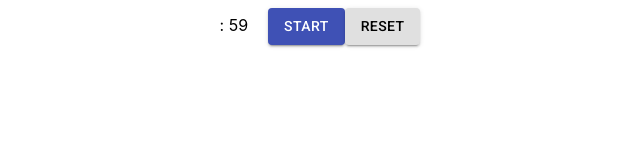
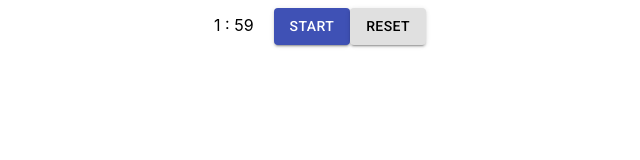
Before and after one commit to YuliaBl/timer_microtask_typescript_skillcrus, a React (Create React App) app: page / in a window 1280 px wide. Shown: the top 160 px of the page, without its empty margins (320-960 px from the left). Built offline with nearby package versions, Linux system fonts and the light colour scheme.

Commit message:
добавлены минуты/ таймер работает

```diff
--- a/src/Components/Timer.tsx
+++ b/src/Components/Timer.tsx
@@ -5,15 +5,33 @@ import Button from "@material-ui/core/Button";
 
 export const Timer: React.FC = () => {
   const [seconds, setSeconds] = useState<number>(59)
-  // const [minutes, setMinutes] = useState<number>(1);
+  const [minutes, setMinutes] = useState<number>(1);
   const [isCount, setIsCount] = useState<boolean>(false);
 
+  // const zeroPoint = (): number =>
+
+  const helpReset = (): void => {
+    setSeconds(59);
+    setMinutes(1);
+    setIsCount(false);
+  }
+
   const secondsCounter = () => {
-    // не понимаю какой ту должен быть тип, void нарушает работу очистки таймаута
+    // не понимаю какой ту должен быть тип, думала void, но он нарушает работу очистки таймаута
+
     const timerId: number = window.setTimeout(() => {
       setSeconds((seconds) => seconds - 1);
     }, 1000);
-    return () => window.clearTimeout(timerId);
+
+    if (seconds === 0) {
+      setSeconds(59);
+      setMinutes((minutes) => minutes - 1)
+    } else { return () => window.clearTimeout(timerId);}
+
+    if (seconds === 0 && minutes === 0) {
+      alert('finish');
+      helpReset();
+    }
   }
 
   useEffect((): void => {
@@ -21,40 +39,41 @@ export const Timer: React.FC = () => {
       secondsCounter()
     }
     return undefined;
-  }, [seconds, isCount]);
+  }, [seconds, minutes, isCount]);
+  // ругается на массив, но я не понимаю как правильно все записать, документацию реакта смотрела
 
 
   return (
     <div className="timer">
-      <div className="timer-clock">: {seconds}</div>
-      {!isCount
-      ?
-      (<Button
+      <div className="timer-clock">{minutes} : {seconds}</div>
+      <div className="timer-button">
+        {!isCount ? (
+          <Button
             variant="contained"
             color="primary"
             onClick={() => setIsCount(true)}
           >
             START
-      </Button>)
-      :
-      (<Button
+          </Button>
+        ) : (
+          <Button
             variant="contained"
             color="secondary"
             onClick={() => setIsCount(false)}
           >
             PAUSE
-      </Button>)
-      }
+          </Button>
+        )}
         <Button
           variant="contained"
           color="inherit"
           onClick={() => {
-          setIsCount(false);
-          setSeconds(59);
+            helpReset();
           }}
         >
           RESET
         </Button>
       </div>
+    </div>
   );
 }
```
Lines whose indentation alone changed are shown as unchanged.
